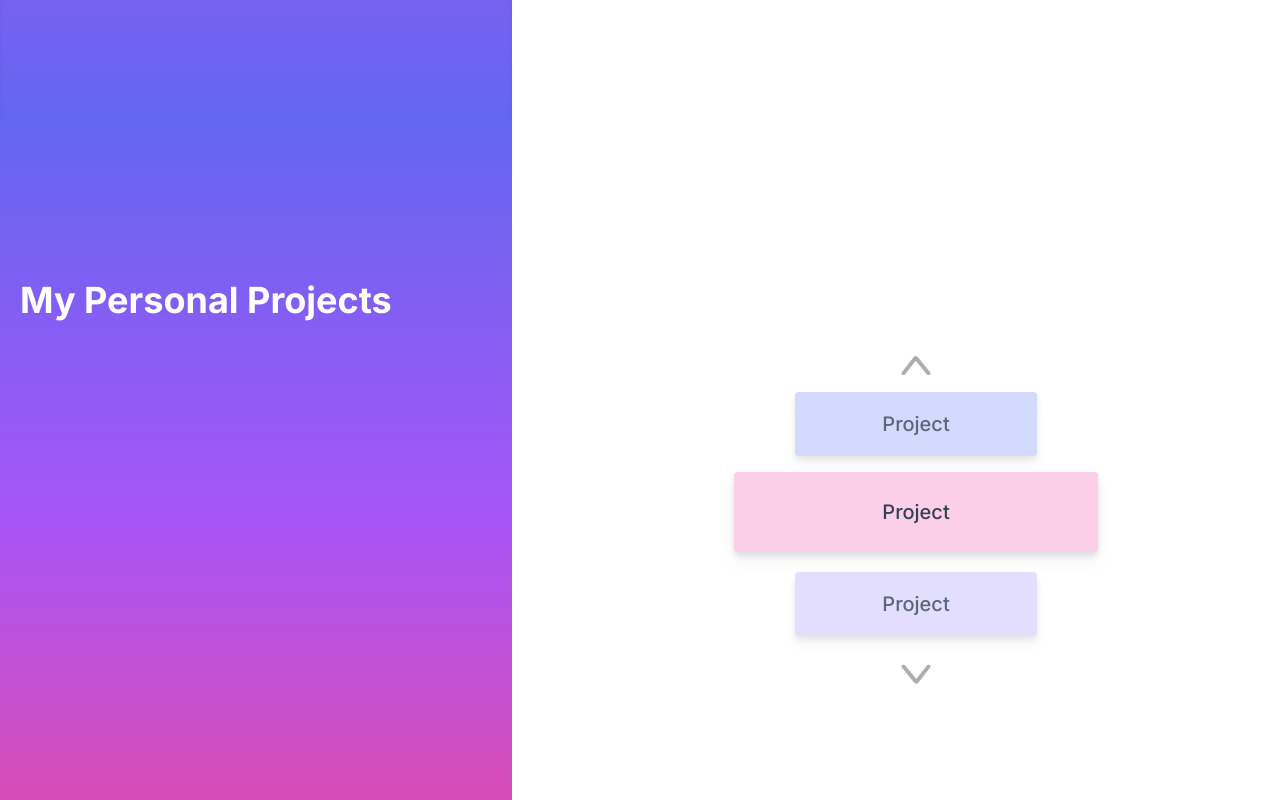
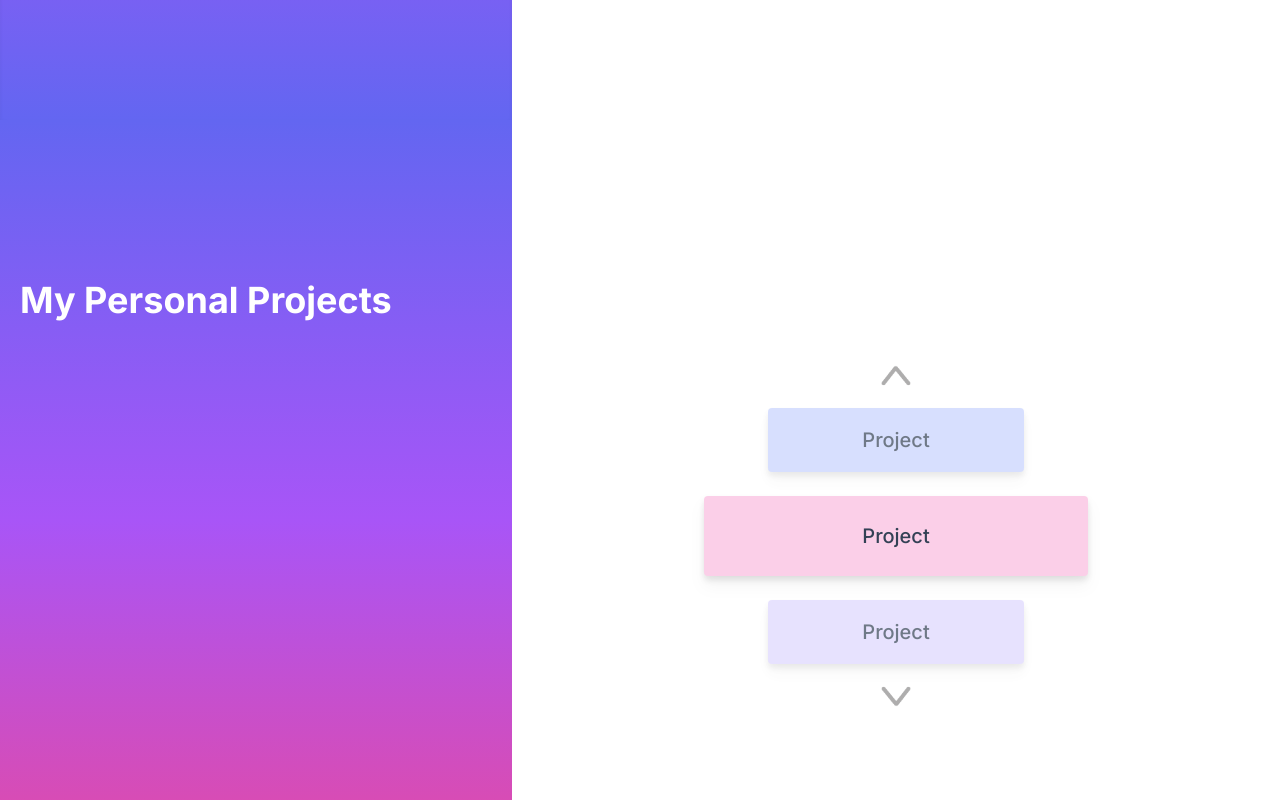
Before and after one commit to Diogg0/portfolio, a Next.js app: page / in a window 1280 px wide. Shown: the part 680-1480 px from the top of the page. Built offline with nearby package versions, Linux system fonts and the light colour scheme.

Commit message:
Fixed button animations

```diff
--- a/src/app/page.tsx
+++ b/src/app/page.tsx
@@ -2,6 +2,7 @@ import React from 'react';
 import Navbar from '@/components/Navbar/Navbar';
 import Intro from '@/components/Intro/Intro';
 import Projects from '@/components/Projects/Projects';
+import Head from 'next/head';
 
 
 type indexProps = {
@@ -19,11 +20,14 @@ const index:React.FC<indexProps> = () => {
 
 
     return <>
-
+        <Head>
+            <link rel="icon" href="/logo.png" />
+        </Head>
         <Navbar />
         <Intro />
         <Projects/>
-        <div className="box bg-gradient-to-t from-indigo-500 via-purple-500 to-pink-500 w-2/5 h-screen pt-20"></div>
+
+
 
     </>
 }
--- a/src/components/Intro/Intro.tsx
+++ b/src/components/Intro/Intro.tsx
@@ -11,11 +11,11 @@ const Intro:React.FC<IntroProps> = () => {
     return <>
             <div className="flex items-center justify-between">
             <div className="box bg-gradient-to-t from-indigo-500 via-purple-500 to-pink-500 w-2/5 h-screen pt-20 shadow-inner">
-                <p className="text-white flex justify-left items-center font-bold text-4xl pt-64 pl-5"> Hi, I'm Ratnakirti Kamble,</p>
+                <p className="text-white flex justify-left items-center font-bold text-4xl pt-44 pl-5"> Hi, I'm Ratnakirti Kamble,</p>
                 <p className="text-white center justify-left items-center font-bold text-2xl pl-5"> a Machine Learning & Deep Learning engineer</p>
                 <button className="text-2xl px-6 py-3 bg-white rounded ml-5 mt-10 drop-shadow-xl text-indigo-500 group relative transition-transform duration-300 ease-in transform translate-y-0 hover:translate-y-[-5px] font-normal"> Resume </button>
             </div>
-            <div className="relative box bg-white w-3/5 pt-20 flex items-center justify-center">
+            <div className="relative box bg-white h-screen w-3/5 pt-20 flex items-center justify-center">
                 <div className="flex items-start justify-start">
                     <Image src="/terminal.png" alt="terminal" width={600} height={600} />
                     <span className="absolute pt-24 mt-8 ml-24 pl-24 transform -translate-x-1/2 -translate-y-1/2 text-white text-1xl font-sans"><Typewriter text="Welcome to my portfolio!" delay={50}/></span>
--- a/src/components/Navbar/Navbar.tsx
+++ b/src/components/Navbar/Navbar.tsx
@@ -17,7 +17,7 @@ const Navbar:React.FC<NavbarProps> = () => {
     return <>
         <meta name="viewport" content="width=device-width, initial-scale=1 height=device-height" />
 
-        <nav className="bg-white h-20 w-full flex items-center justify-between px-8 fixed drop-shadow-2xl border border-slate-200 z-50">
+        <nav className="bg-black h-20 w-full flex items-center justify-between px-8 fixed drop-shadow-2xl z-50">
             <div className="bg-gradient-to-r from-indigo-500 via-purple-500 to-pink-500 bg-clip-text text-transparent font-bold text-3xl">Ratnakirti Kamble</div>
             <div className="flex items-center space-x-8">
                 <button onClick={handleCLick} className= "text-indigo-500 group relative py-2 px-4 transition-transform duration-300 ease-in transform translate-y-0 hover:translate-y-[-5px]">Projects</button>
--- a/src/components/Projects/Projects.tsx
+++ b/src/components/Projects/Projects.tsx
@@ -4,57 +4,157 @@ import Image from 'next/image';
 import { useState } from 'react';
 import  Head from 'next/head';
 
-var counter = 0;
+var count = 2;
+var count3 = 0;
+var count2 = 1;
 
 type ProjectsProps = {
 
 };
 
 const Projects:React.FC<ProjectsProps> = () => {
-
+    /** Colour cycle */
     var colors = [' bg-violet-200', ' bg-pink-200', ' bg-indigo-200'];
 
+
+    // First button properties
+    const [isClicked, setIsClicked] = useState(false);
+    const [opacity, setOpacity] = useState('opacity-70');
+    const [position, setPosition] = useState(' translate-y-0');
+    const [color, setColor] = useState(colors[count]);
+    const [size, setSize] = useState(' h-16 w-1/3' ); // [height, width
+
+    // Second button properties
+    const [isClicked2, setIsClicked2] = useState(false);
+    const [opacity2, setOpacity2] = useState('opacity-100 ');
+    const [position2, setPosition2] = useState(' translate-y-14');
+    const [color2, setColor2] = useState(colors[count3 + 1]);
+    const [size2, setSize2] = useState(' h-20 w-1/2');
+
+    // Third button properties
     const [isClicked3, setIsClicked3] = useState(false);
-    const [opacity3, setOpacity3] = useState(70);
+    const [opacity3, setOpacity3] = useState('opacity-70');
     const [position3, setPosition3] = useState(' translate-y-0');
-    const [color3, setColor3] = useState(colors[counter]);
+    const [color3, setColor3] = useState(colors[count3]);
+    const [size3, setSize3] = useState(' h-16 w-1/3');
 
+    // Hidden button properties (replaces button 1 temporarily)
+    const[isClicked4, setIsClicked4] = useState(false);
+    const[opacity4, setOpacity4] = useState('opacity-0');
+    const[position4, setPosition4] = useState(' translate-y-0');
+    const[color4, setColor4] = useState(colors[count3]);
+    const[size4, setSize4] = useState(' h-16 w-1/3');
+
+    // Handles movement of project titles
     const handleClick3 = () => {
+
+        setIsClicked(true);
+        setIsClicked2(true);
         setIsClicked3(true);
-        setOpacity3(0);
-        setPosition3(' translate-y-5');
+        setIsClicked4(true);
+
+        // Start of animation for hidden button
+
+        setPosition4(' translate-y-8');
+        setOpacity4('opacity-70 ');
+        setSize4(' h-16 w-1/3');
+        setColor4(colors[(count + 1) % 3]);
+
         setTimeout(() => {
-            setPosition3(' -translate-y-5');
+            setOpacity4('opacity-0');
+        }, 2500);
+
+        // Start of animation for first button
+        setPosition(' translate-y-14');
+        setSize(' h-20 w-1/2');
+        setOpacity('opacity-100 ');
+
+        setTimeout(() => {
+            setOpacity('opacity-0');
+        }, 1700);
+
+        setTimeout(() => {
+            setSize(' h-16 w-1/3');
+            setPosition(' -translate-y-8');
+            setOpacity('opacity-0 ');
+            setColor(colors[(count + 1) % 3]);
+            count++;
+        }, 2100);
+
+        setTimeout(() => {
+            setOpacity('opacity-70');
+        }, 2500);
+
+        // End of animation for first button
+
+        // Start of animation for second button
+
+        setPosition2(' translate-y-16');
+        setSize2(' h-16 w-1/3');
+        setOpacity2('opacity-70 ');
+        setColor2(colors[(count3 + 1) % 3]);
+
+        setTimeout(() => {
+            setTimeout(() => {
+                setOpacity2('opacity-0');
+            }, 300);
+
+            setTimeout(() => {
+                setPosition2(' -translate-y-10');
+                setSize2(' h-20 w-1/2');
+                setColor2(colors[(count2 + 1) % 3]);
+                count2++;
+            }, 800);
+
+            setTimeout(() => {
+                setOpacity2('opacity-100 ');
+
+            }, 1270);
+        },500);
+
+        // End of animation for second button
+
+        // Start of animation for third button
+
+        setPosition3(' translate-y-16');
+        setOpacity3('opacity-0 ');
+        setSize3(' h-2 w-0')
+
+        setTimeout(() => {
+            setSize3(' h-16 w-1/3');
+            setColor3(colors[(count3 + 1) % 3]);
+            count3++;
+            setPosition3(' translate-y-0');
+
+            setTimeout(() => {
+                setOpacity3('opacity-70');
+            }, 400);
+
         }, 500);
-        setTimeout(() => {
-            if (counter === 2) counter = 0;
-            else counter++;
-            setColor3(colors[counter]);
-            setOpacity3(70);
-            setPosition3(' translate-y-0');
-        }, 1000);
+
     };
 
 
     return (<>
-        <Head>
-            <link rel="icon" href="/logo.png" />
-        </Head>
+
+
         <div className="flex items-center justify-between">
+            {/** Left side of the screen */}
             <div className="box bg-gradient-to-t from-pink-500 via-purple-500 to-indigo-500 w-2/5 h-screen pt-20">
                 <p className='text-white flex justify-left items-top font-bold text-4xl pt-20 pl-5'>My Personal Projects</p>
             </div>
-            <div className="relative box bg-white w-3/5 pt-18 pl-10 flex flex-col items-center justify-center">
-                <button className="mb-4 opacity-70" style={{ transform: 'rotate(180deg)' }}>
-                    <Image src="/arrow.png" alt="arrow" width={30} height={30} />
-                </button>
-                <div className="bg-indigo-200 rounded drop-shadow-lg h-16 w-1/3 flex items-center justify-center text-slate-700 text-xl font-medium mb-4 opacity-80"> Project</div>
-                    <button className="bg-pink-200 rounded drop-shadow-lg h-20 w-1/2 flex items-center justify-center text-slate-700 text-xl font-medium mb-5 hover:text-white"> Project</button>
-                    <div className={`rounded drop-shadow-lg flex items-center justify-center h-16 w-1/3 text-slate-700 text-xl font-medium mb-7 opacity-80 transition-all translate-y ease-in duration-500 ${isClicked3 ? 'opacity-' + opacity3 + position3 + color3 : ' opacity-' + opacity3 + ' translate-y-0 bg-violet-200'}`}> Project</div>
-                    <button className='opacity-70' onClick={handleClick3}><Image src="/arrow.png" alt="arrow" width={30} height={30} /></button>
-                </div>
+
+            {/** Right side of the screen */}
+            <div className="relative place-items-center box bg-white h-screen w-3/5 pt-18 pl-10">
+                <button className='absolute -mt-36 top-1/2 left-1/2 transform rotate-180 -translate-y-1/2 -translate-x-1/2 px-4 py-2 mb-10 opacity-70 z-50' onClick={handleClick3}><Image src="/arrow.png" alt="arrow" width={30} height={30} /></button> {/** Arrow button up */}
+                <div className={`absolute -mt-36 top-1/2 left-1/2 transform -translate-y-1/2 -translate-x-1/2 px-4 py-2 rounded drop-shadow-lg flex items-center justify-center text-slate-700 text-xl font-medium transition-all translate-y ease-in duration-500 ${isClicked4 ? opacity4 + color4 + position4 + size4 : 'opacity-0 bg-indigo-200 h-2 w-0' }` } > Project</div> {/** Hidden button */}
+                <div className={`absolute -mt-20 top-1/2 left-1/2 transform -translate-y-1/2 -translate-x-1/2 px-4 py-2 rounded drop-shadow-lg flex items-center justify-center text-slate-700 text-xl font-medium transition-all translate-y ease-in duration-500 ${isClicked ? opacity + color + position  + size : 'opacity-70 bg-indigo-200 h-16 w-1/3' }` } > Project</div> {/** First button */}
+                <button className={`absolute z-50 mt-4 top-1/2 left-1/2 transform -translate-y-1/2 -translate-x-1/2 px-4 py-2 rounded drop-shadow-lg flex items-center justify-center text-slate-700 text-xl font-medium hover:text-white transition-transform-opacity translate-y ease-in duration-500 ${isClicked2 ? opacity2 + position2 + color2 + size2 : 'opacity-100 bg-pink-200 h-20 w-1/2'}`}> Project</button> {/** Second button */}
+                <div className={`absolute mt-20 top-1/2 left-1/2 transform -translate-y-1/2 -translate-x-1/2 px-4 py-2 rounded drop-shadow-lg flex items-center justify-center text-slate-700 text-xl font-medium mb-7 transition-transform-opacity translate-y ease-in-out duration-500 z-40 ${isClicked3 ? opacity3 + position3 + color3 + size3 : opacity3 + ' translate-y-0 bg-violet-200 h-16 w-1/3'}`}> Project</div> {/** Third button */}
+                <button className='absolute mt-44 top-1/2 left-1/2 transform -translate-y-1/2 -translate-x-1/2 px-4 py-2 mb-10 opacity-70' onClick={handleClick3}><Image src="/arrow.png" alt="arrow" width={30} height={30} /></button> {/** Arrow button down */}
             </div>
-        </>
+        </div>
+    </>
     );
 }
 
```
Also changed, not shown: 1 other file (tests, documents, lock files or other folders).
